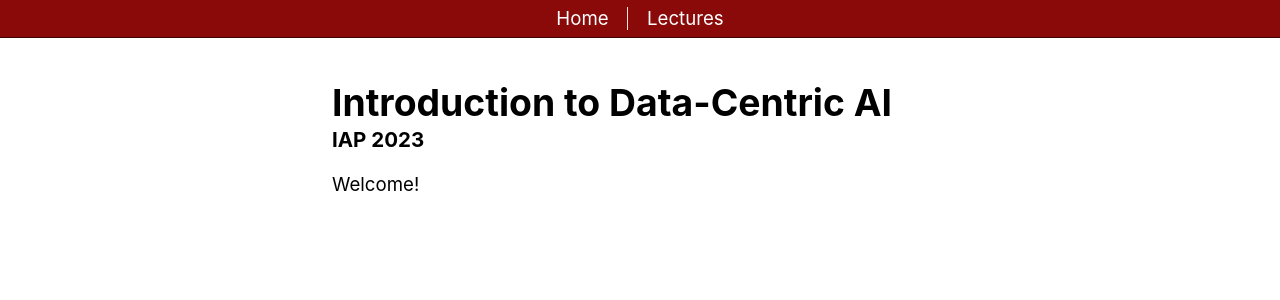
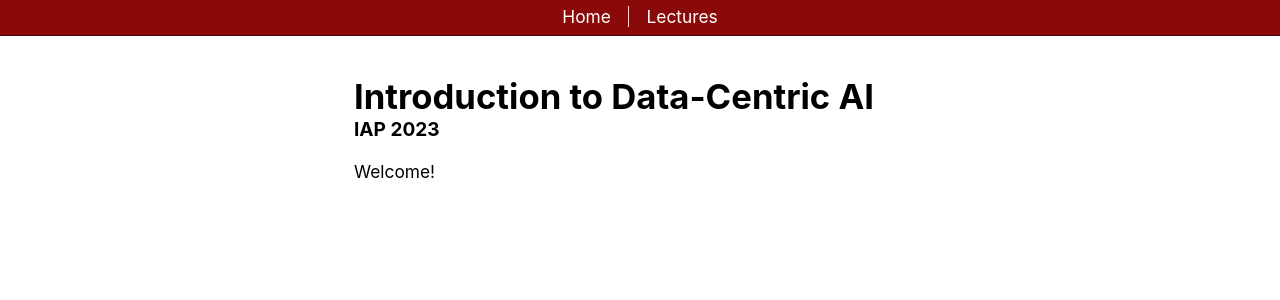
Before and after one commit to dcai-course/dcai-course, a Jekyll site: the page built from index.md, in a window 1280 px wide. Shown: the top 300 px of the page. Built offline with Jekyll 4.4.1, drawn with Linux system fonts in a browser that asks for light colours.

Commit message:
Tweak font size

```diff
--- a/static/css/main.css
+++ b/static/css/main.css
@@ -10,15 +10,8 @@
 html {
   font-family: -apple-system, BlinkMacSystemFont, Segoe UI, Helvetica, Arial,
     sans-serif, Apple Color Emoji, Segoe UI Emoji;
-  font-size: 14pt;
+  font-size: 13pt;
   line-height: 1.5;
-}
-
-@media(min-width: 480px) {
-  html {
-    /*font-size: 16px;*/
-    font-size: 14pt;
-  }
 }
 
 body {
```
